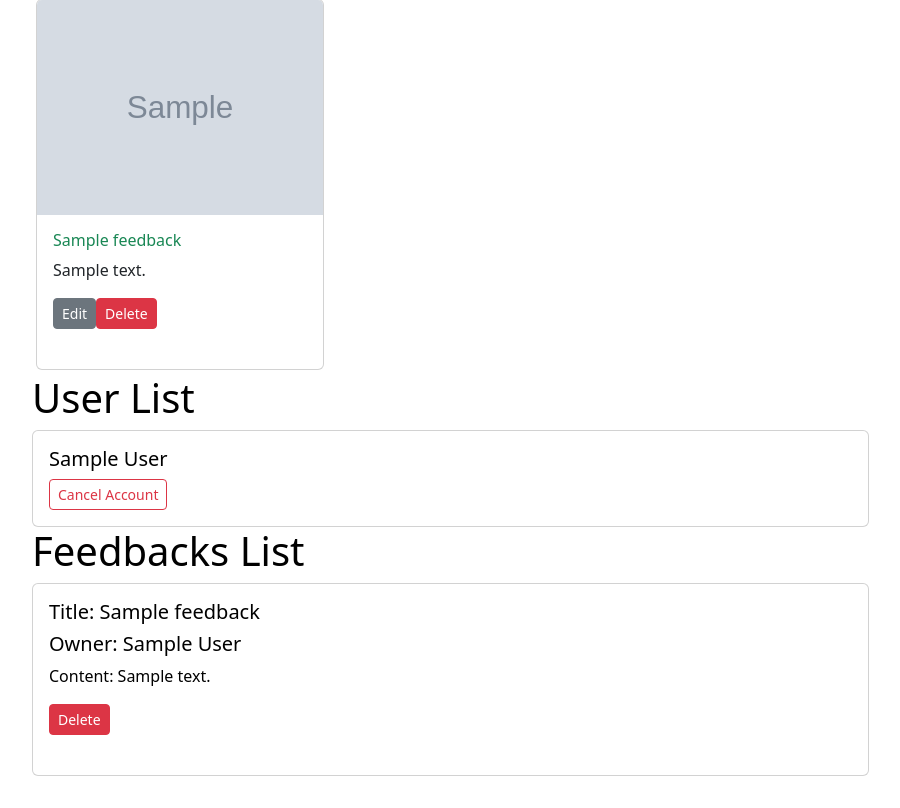
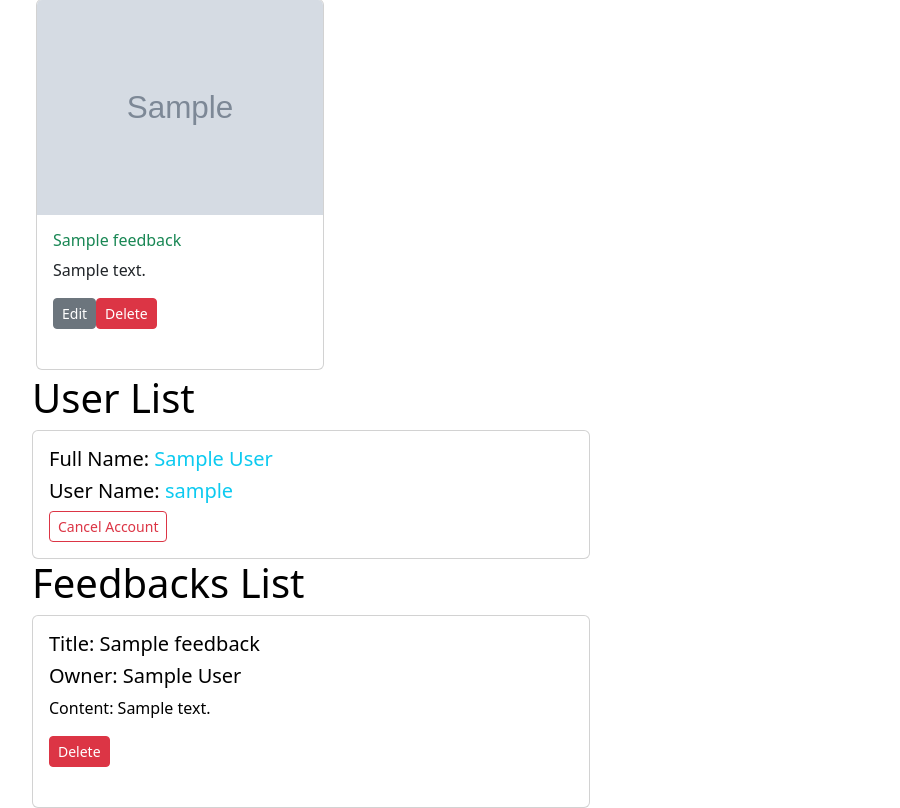
Before and after one commit to rogmide/flask-feedback, a Flask app: template templates/user_info.html in a window 1280 px wide. Shown: the part 338-1146 px from the top of the page, without its empty margins (50-950 px from the left). Before the commit the page ends 1114 px from the top, so only its background shows below. Run offline with Flask 2, Linux system fonts and the light colour scheme; the template is opened without the code that fills it: values that come from a table or form of the project are taken from there, others are empty; tables that the repository leaves empty hold one stand-in row (values such as "Sample post"); grey boxes marked "Sample" are stand-in pictures; some libraries are stand-ins or nearby versions.

Commit message:
some small change

```diff
--- a/templates/user_info.html
+++ b/templates/user_info.html
@@ -42,9 +42,14 @@ endblock %} {% block content %} {% include 'form_.html' %}
   {% endif %}
   <div>
     {% for u in users %}
-    <div class="card w-75">
+    <div class="card w-50">
       <div class="card-body">
-        <h5 class="card-title">{{ u.fullname }}</h5>
+        <h5 class="card-title">
+          Full Name: <span class="text-info">{{ u.fullname }}</span>
+        </h5>
+        <h5 class="card-title">
+          User Name: <span class="text-info">{{ u.username }}</span>
+        </h5>
         <form action="/users/{{ u.username }}/delete" method="POST">
           <button class="btn btn-sm btn-outline-danger">Cancel Account</button>
         </form>
@@ -60,7 +65,7 @@ endblock %} {% block content %} {% include 'form_.html' %}
   {% endif %}
   <div>
     {% for f in feedbacks %}
-    <div class="card w-75">
+    <div class="card w-50">
       <div class="card-body">
         <h5 class="card-title">Title: {{ f.title }}</h5>
         <h5 class="card-title">Owner: {{ f.user.fullname }}</h5>
```
